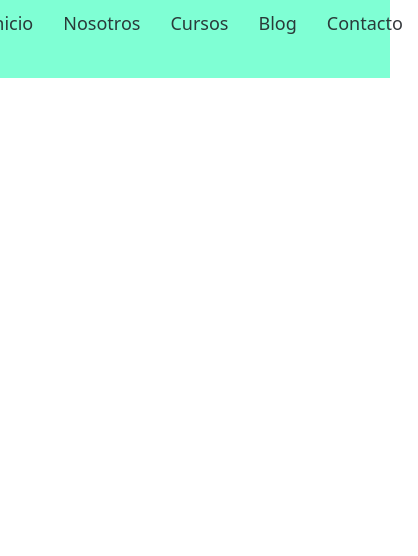
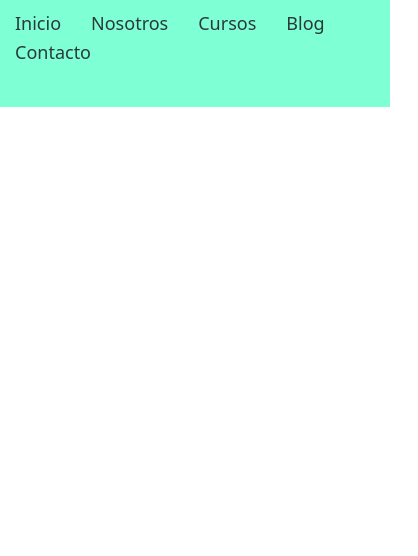
Before and after one commit to nicogallicet/tercera-entrega-master-nails, a website: page index.html in a window 390 px wide. Shown: the part 288-844 px from the top of the page, 418 px wide, since content can reach past the window. Drawn offline with nearby package versions, Linux system fonts and the light colour scheme.

Commit message:
footer responsive 100%

```diff
--- a/scss/estilo.scss
+++ b/scss/estilo.scss
@@ -57,8 +57,9 @@ header {
         }
     }
     .list {
+        display: flex;
+        flex-wrap: wrap;
         box-sizing: border-box;
-        display: grid;
         grid-template-columns: repeat(5, 1fr);
         margin-top: 0;
         padding: 0;
@@ -67,8 +68,12 @@ header {
         line-height: 1.6;
         margin-bottom: 0;
         li {
+            flex-wrap: wrap;
             display: inline-block;
             padding: 0 15px;
+            :hover {
+                color: #2BB5FD;
+            }
         }
         a{
             color: inherit;
```
Also changed, not shown: css/estilo.css.
